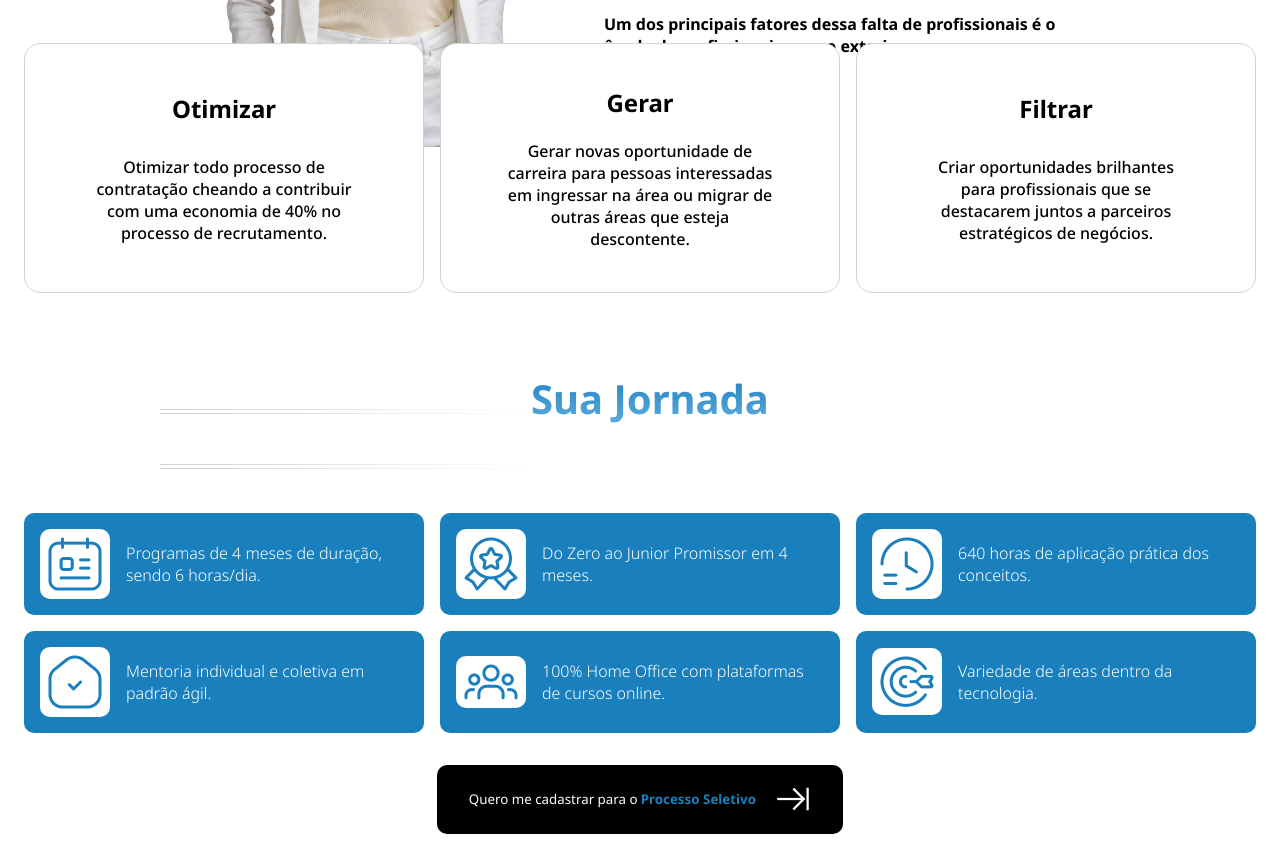
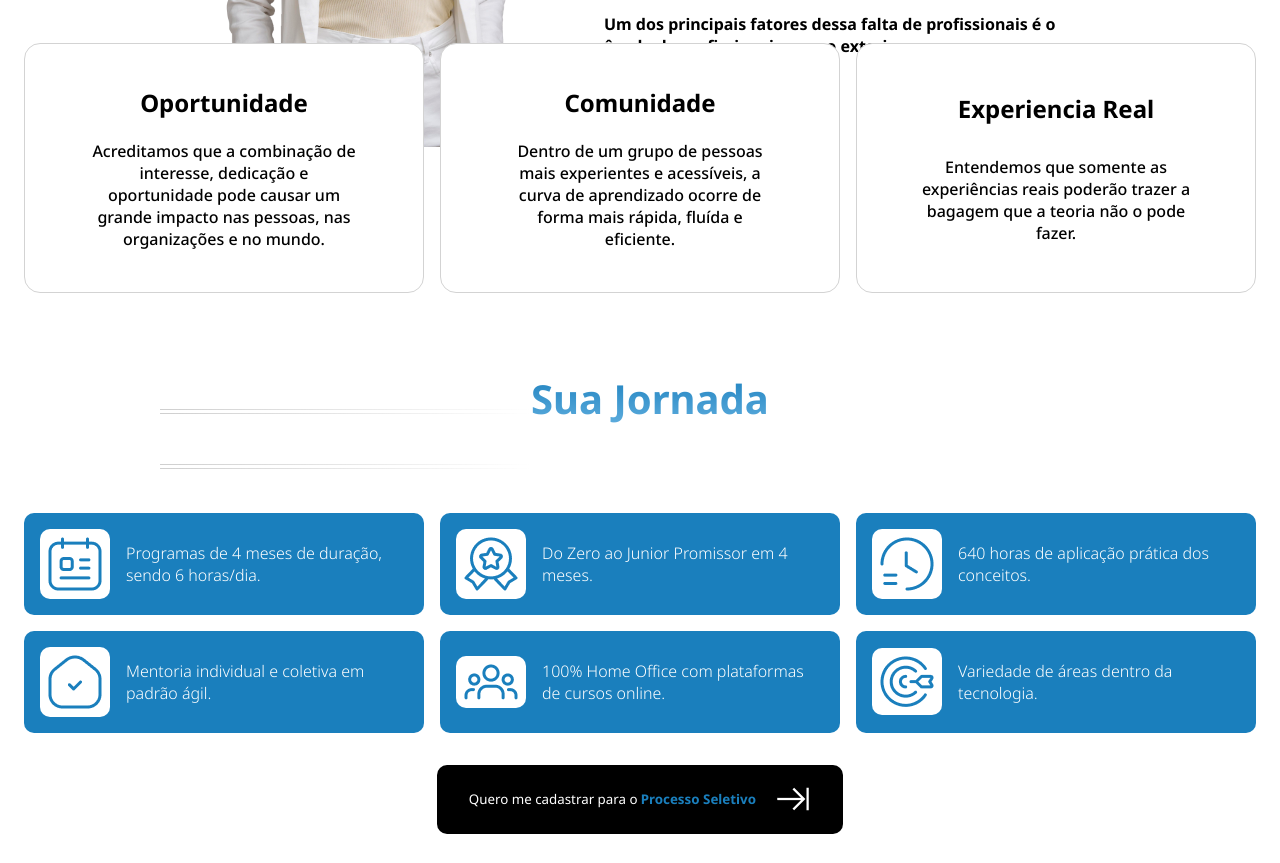
Before and after one commit to pmagalhaes2/landing-page-netuno, a plain HTML site: page index.html in a window 1280 px wide. Shown: the part 1923-2786 px from the top of the page. Drawn offline with Linux system fonts and the light colour scheme; files whose address does not match are found by name.

Commit message:
fix: ajuste no texto dos cards

```diff
--- a/index.html
+++ b/index.html
@@ -256,24 +256,21 @@
       </div>
       <div class="cards-container">
         <div class="problem-card">
-          <h3>Otimizar</h3>
+          <h3>Oportunidade</h3>
           <p>
-            Otimizar todo processo de contratação cheando a contribuir com uma
-            economia de 40% no processo de recrutamento.
+          Acreditamos que a combinação de interesse, dedicação e oportunidade pode causar um grande impacto nas pessoas, nas organizações e no mundo.
           </p>
         </div>
         <div class="problem-card">
-          <h3>Gerar</h3>
+          <h3>Comunidade</h3>
           <p>
-            Gerar novas oportunidade de carreira para pessoas interessadas em
-            ingressar na área ou migrar de outras áreas que esteja descontente.
+            Dentro de um grupo de pessoas mais experientes e acessíveis, a curva de aprendizado ocorre de forma mais rápida, fluída e eficiente.
           </p>
         </div>
         <div class="problem-card">
-          <h3>Filtrar</h3>
+          <h3>Experiencia Real</h3>
           <p>
-            Criar oportunidades brilhantes para profissionais que se destacarem
-            juntos a parceiros estratégicos de negócios.
+            Entendemos que somente as experiências reais poderão trazer a bagagem que a teoria não o pode fazer.
           </p>
         </div>
       </div>
```
